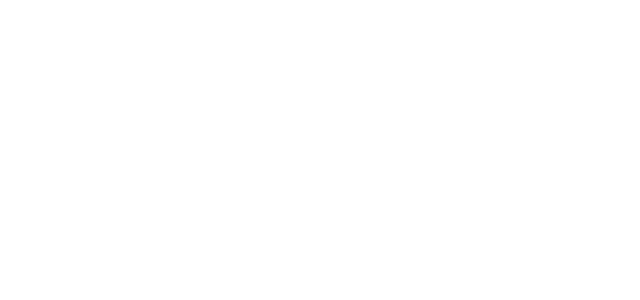
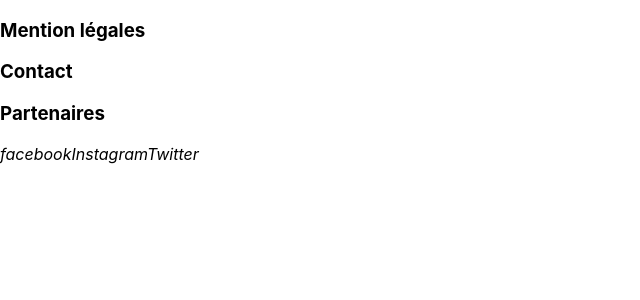
Before and after one commit to thomas37000/nts-js-202009-p2-culture, a React (Create React App) app: page / in a window 1280 px wide. Shown: the top 300 px of the page, without its empty margins (0-640 px from the left). Built offline with nearby package versions, Linux system fonts and the light colour scheme.

Commit message:
debut du footer

```diff
--- a/package.json
+++ b/package.json
@@ -6,6 +6,7 @@
     "@testing-library/jest-dom": "^4.2.4",
     "@testing-library/react": "^9.5.0",
     "@testing-library/user-event": "^7.2.1",
+    "material-design-icons": "^3.0.1",
     "react": "^16.14.0",
     "react-dom": "^16.14.0",
     "react-scripts": "3.4.3"
--- a/src/App.jsx
+++ b/src/App.jsx
@@ -1,12 +1,13 @@
 import React from 'react';
 import './App.css';
-import footer from './components/footer'
+import Footer from './components/footer';
 
 function App() {
-  return <div className="App">
-      <footer />
-  </div>;
-
+  return (
+    <div className="App">
+      <Footer />
+    </div>
+  );
 }
 
 export default App;
--- a/src/components/footer.jsx
+++ b/src/components/footer.jsx
@@ -1,8 +1,8 @@
-import react from 'react';
+import React from 'react';
 
-const footer = () => {
-    return <footer>
-
+const Footer = () => {
+  return (
+    <footer>
       <article className="titlefooter">
         <h3>Mention légales</h3>
         <h3>Contact</h3>
@@ -10,12 +10,11 @@ const footer = () => {
       </article>
 
       <div>
-        <i class="material-icons">facebook</i>
-        <i class="material-icons">Instagram</i>
-        <i class="material-icons">Twitter</i>
+        <i className="material-icons">facebook</i>
+        <i className="material-icons">Instagram</i>
+        <i className="material-icons">Twitter</i>
       </div>
-
-
-    </footer>;
-}
-export default footer;
+    </footer>
+  );
+};
+export default Footer;
```
Lines whose indentation alone changed are shown as unchanged.
